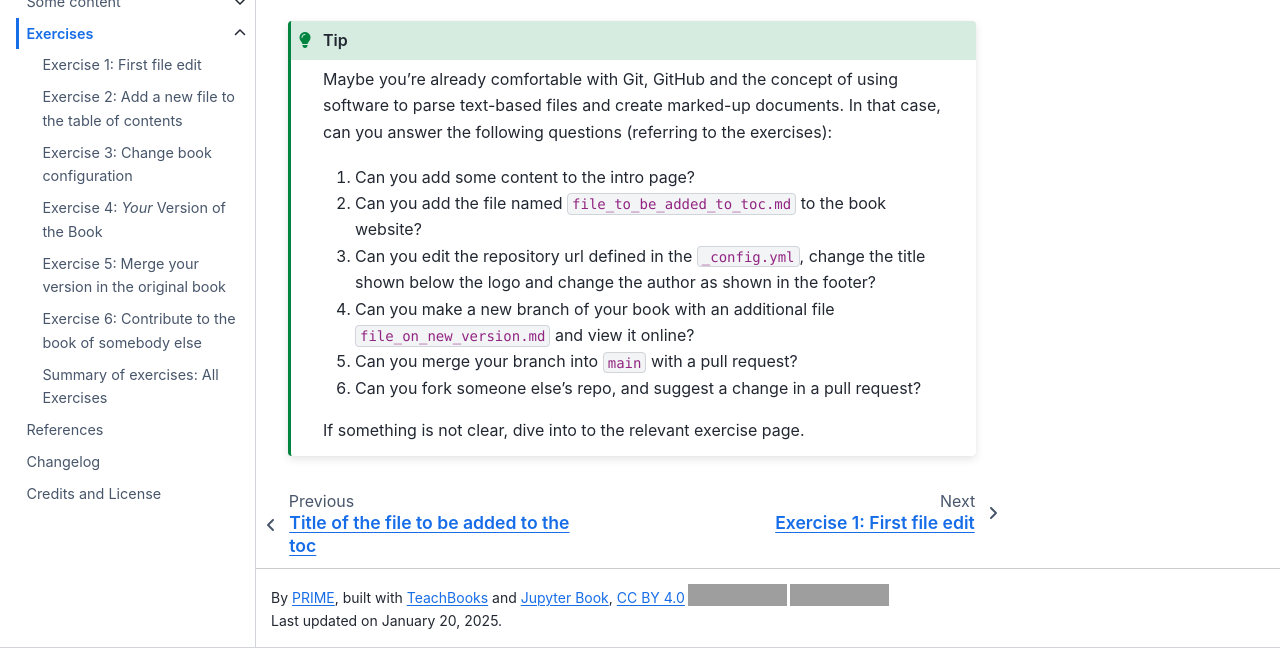
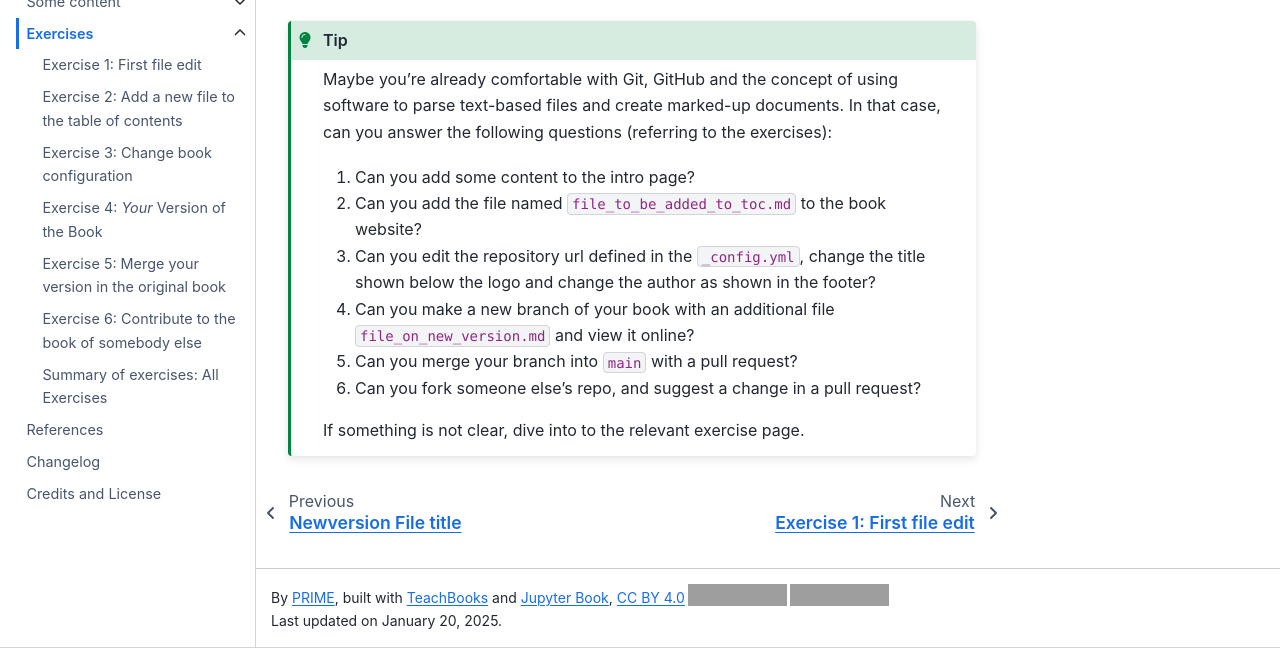
Before and after one commit to PRIME-TU-Delft/probstat-programming, a Jupyter Book: the page built from book/exercises.md, in a window 1280 px wide and 1064 px high, cut to the strip 416-1064 px from the top of the window. Built offline with Jupyter Book 1.0.4 settings and Sphinx 7.4.7 and the Sphinx Book theme 1.1.4, drawn with Linux system fonts in a browser that asks for light colours; comment, search, counter and statistics services are not loaded; part of the change alters nothing that is shown; grey boxes are pictures that could not be loaded.

```diff
--- a/book/_toc.yml
+++ b/book/_toc.yml
@@ -8,6 +8,7 @@ parts:
       sections:
       - file: some_content/text_and_code.ipynb
       - file: file_to_be_added_to_toc.md
+      - file: branchtest.md
     - file: exercises
       sections:
       - file: exercises/001.md
```
